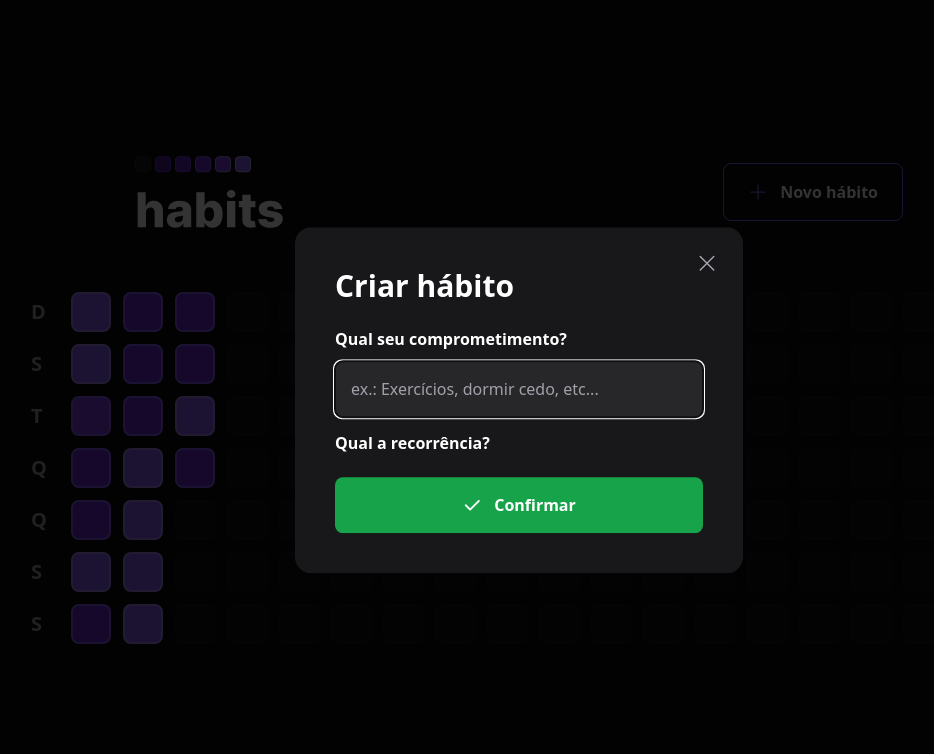
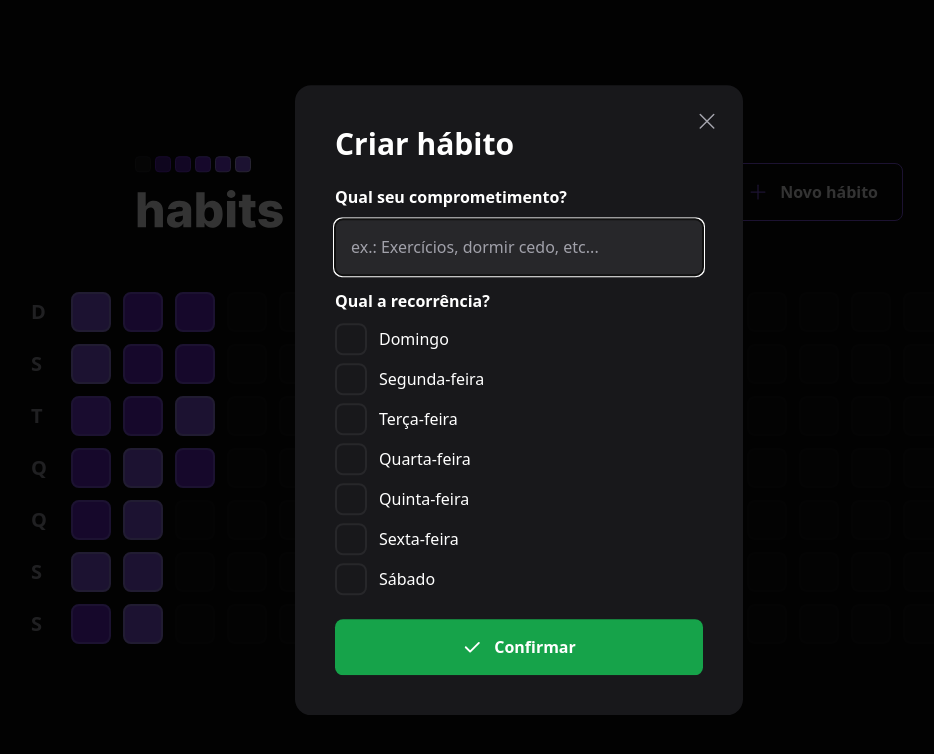
Before and after one commit to wellserrano/habits-manager, a React (Vite) app in the folder web/: page / in a window 1280 px wide. Both pictures are taken after a click on the button "Novo hábito". Shown: the top 754 px of the page, without its empty margins (121-1055 px from the left). Built offline with nearby package versions, Linux system fonts and the light colour scheme.

Commit message:
feat: Checkbox in NewHabit

```diff
--- a/web/src/components/NewHabitForm.tsx
+++ b/web/src/components/NewHabitForm.tsx
@@ -1,8 +1,38 @@
+import * as Checkbox from "@radix-ui/react-checkbox";
 import { Check } from "phosphor-react";
+import { FormEvent, useState } from "react";
+
+const availableWeekDays = [
+  'Domingo',
+  'Segunda-feira',
+  'Terça-feira',
+  'Quarta-feira',
+  'Quinta-feira',
+  'Sexta-feira',
+  'Sábado'
+]
 
 export function NewHabitForm() {
+  const [title, setTitle] = useState('');
+  const [weekDays, setWeekDays] = useState<number[]>([]);
+
+
+  function createNewHabit(event: FormEvent) {
+    event.preventDefault();
+    console.log(weekDays)
+  }
+
+  function handleToggleWeekDay(weekDay: number) {
+    setWeekDays(prevWeekDays => {
+      return prevWeekDays.includes(weekDay)
+          ? prevWeekDays.filter(day => day !== weekDay)
+          : [...prevWeekDays, weekDay];
+    });
+  }
+
+
   return (
-    <form className="w-full flex flex-col mt-6">
+    <form onSubmit={ createNewHabit } className="w-full flex flex-col mt-6">
       <label htmlFor="title" className="font-semibold leading-tight">
         Qual seu comprometimento?
       </label>
@@ -13,11 +43,39 @@ export function NewHabitForm() {
         placeholder="ex.: Exercícios, dormir cedo, etc..."
         className="p-4 rounded-lg mt-3 bg-zinc-800 placeholder:text-zinc-400"
         autoFocus
+        onChange={event => setTitle(event.target.value)}
       />
 
       <label htmlFor="" className="font-semibold leading-tight mt-4">
         Qual a recorrência?
       </label>
+
+
+      <div className='flex flex-col gap-2 mt-3'>
+        {
+          availableWeekDays.map((name, index) => {return (
+              <Checkbox.Root
+                key={ name }
+                className='flex items-center gap-3 group'
+                onCheckedChange={() => handleToggleWeekDay(index)}
+              >
+
+                <div
+                  className='h-8 w-8 rounded-lg flex items-center justify-center bg-zinc-900 border-2 border-zinc-800 group-data-[state=checked]:bg-green-500 group-data-[state=checked]:border-green-500'
+                >
+                  <Checkbox.Indicator>
+                    <Check size={20} className="text-white" />
+                  </Checkbox.Indicator>
+                </div>
+
+                <span
+                  className='text-white leading'
+                >{ name }</span>
+              </Checkbox.Root>
+
+          )})
+        }
+      </div>
 
       <button type="submit" className="mt-6 rounded-lg p-4 flex items-center justify-center gap-3 font-semibold bg-green-600 hover:bg-green-500">
         <Check size={20} weight="bold" />
```
